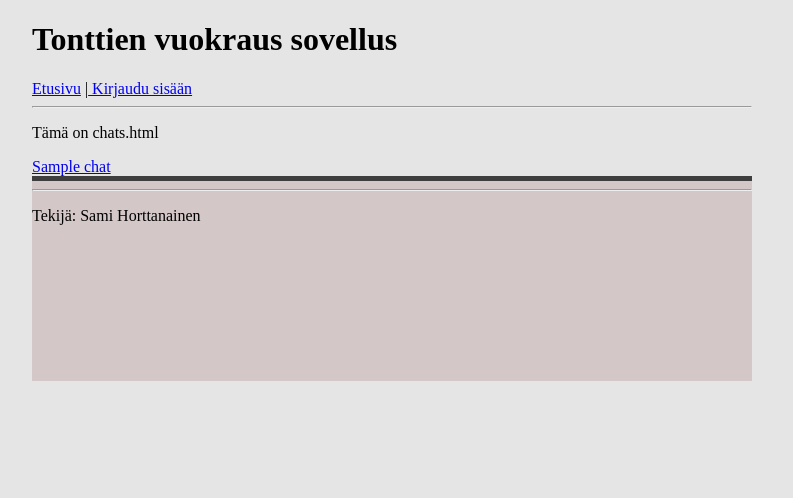
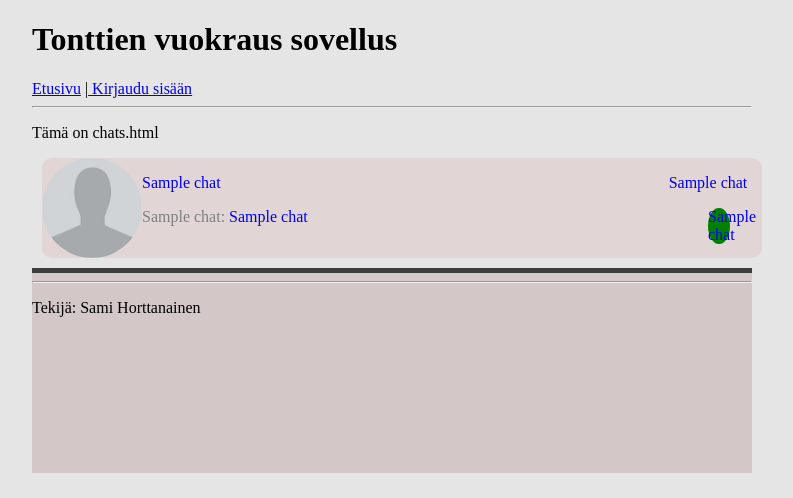
Before and after one commit to HorttanainenSami/Tietokantasovellus_2021, a Flask app: template templates/chats.html in a window 1280 px wide. Shown: the top 498 px of the page, without its empty margins (248-1041 px from the left). Run offline with Flask 2, Linux system fonts and the light colour scheme; the template is opened without the code that fills it: most values are stand-ins (such as "Sample title", 1, 10 or a date in 2020).

Commit message:
ADD change chats view and function
Add cards to each chat that shows reciver, preview
lastest message, show date of last comment and how many unread messages
you have in particular chat.

```diff
--- /dev/null
+++ b/static/css/chats.css
@@ -0,0 +1,44 @@
+.preview-box{
+  position: relative;
+  width: 100%;
+  height: 100px;
+  margin :10px;
+  background-color: #e1d5d5;
+  border-radius: 10px;
+}
+.preview-box:hover {
+  box-shadow: 0 8px 16px 0 rgba(0,0,0,0.2);
+}
+.preview {
+  position : absolute;
+  display: inline-block;
+  height: 100%;
+}
+.avatar {
+  width: 100%;
+}
+.avatar>img{
+  height: 100%;
+  border-radius: 50%;
+}
+.message{
+  height: 100%;
+  width: 70%;
+  left: 100px;
+}
+.info{
+  text-align: center;
+  width: 15%;
+  right: 0;
+}
+.notification {
+  background-color: green;
+  border-radius: 50%;
+  position:absolute;
+  left:50%;
+  height: auto;
+  width: 20%;
+}
+.sender {
+  color: grey;
+}
--- a/templates/chats.html
+++ b/templates/chats.html
@@ -1,13 +1,21 @@
 {% extends "layout.html" %}
 {% block title %}Messages{% endblock %}
 {% block content %}
+<link rel = "stylesheet" href = "/static/css/chats.css">
 <div>
   <p> Tämä on chats.html </p>
   {% for chat in active_chats %}
-  <a href = "/chat/{{chat[0]}}">
-    <div class = "preview-chat-box">
-      <div class = "preview-chat-container">
-          <span> {{chat}} </span>
+  <a href= "/chat/{{chat[0]}}">
+    <div class = "preview-box">
+      <div class = "preview avatar"><img class = "preview-avatar-img" src="/static/avatar_placeholder.jpeg"> </div>
+      <div class = "preview message">
+        <div class = 'name'><p>{{ chat[2] }}</p></div>
+        <div class = 'content'> {% if chat[7]==session['id'] %}<span class='sender'>You:</span><span> {{ chat[4][:120] }}...</span>
+          {% else %} <span class='sender'> {{chat[2] }}:</span><span> {{chat[4]}} </span> {% endif %}</div>
+      </div>
+      <div class = "preview info">
+        <div class = 'date'><p>{{ chat[5] }}</p></div>
+        {% if chat[6]!=0 %}<div class = 'notification'> {{ chat[6] }} </div>{% endif %}
       </div>
     </div>
   </a>
```
